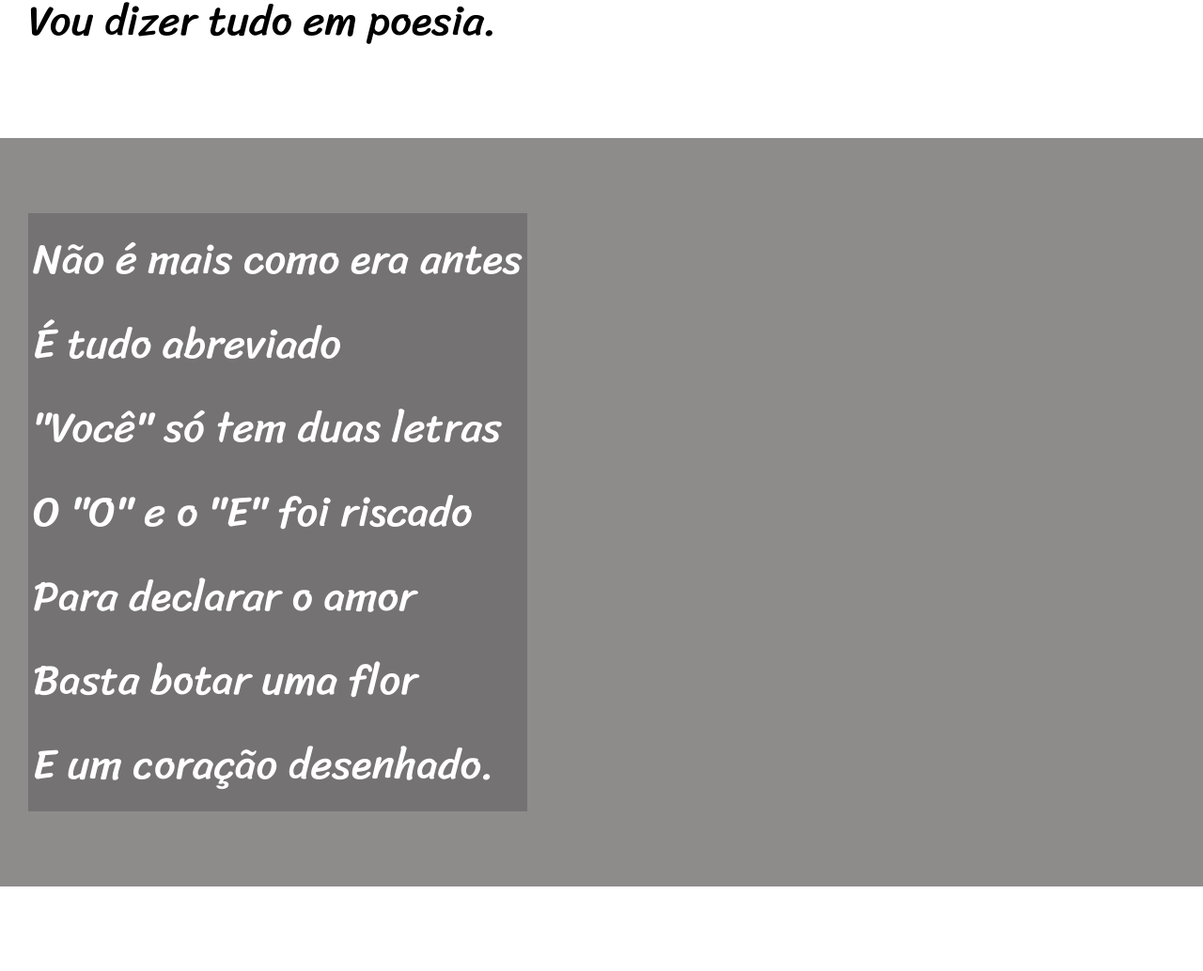
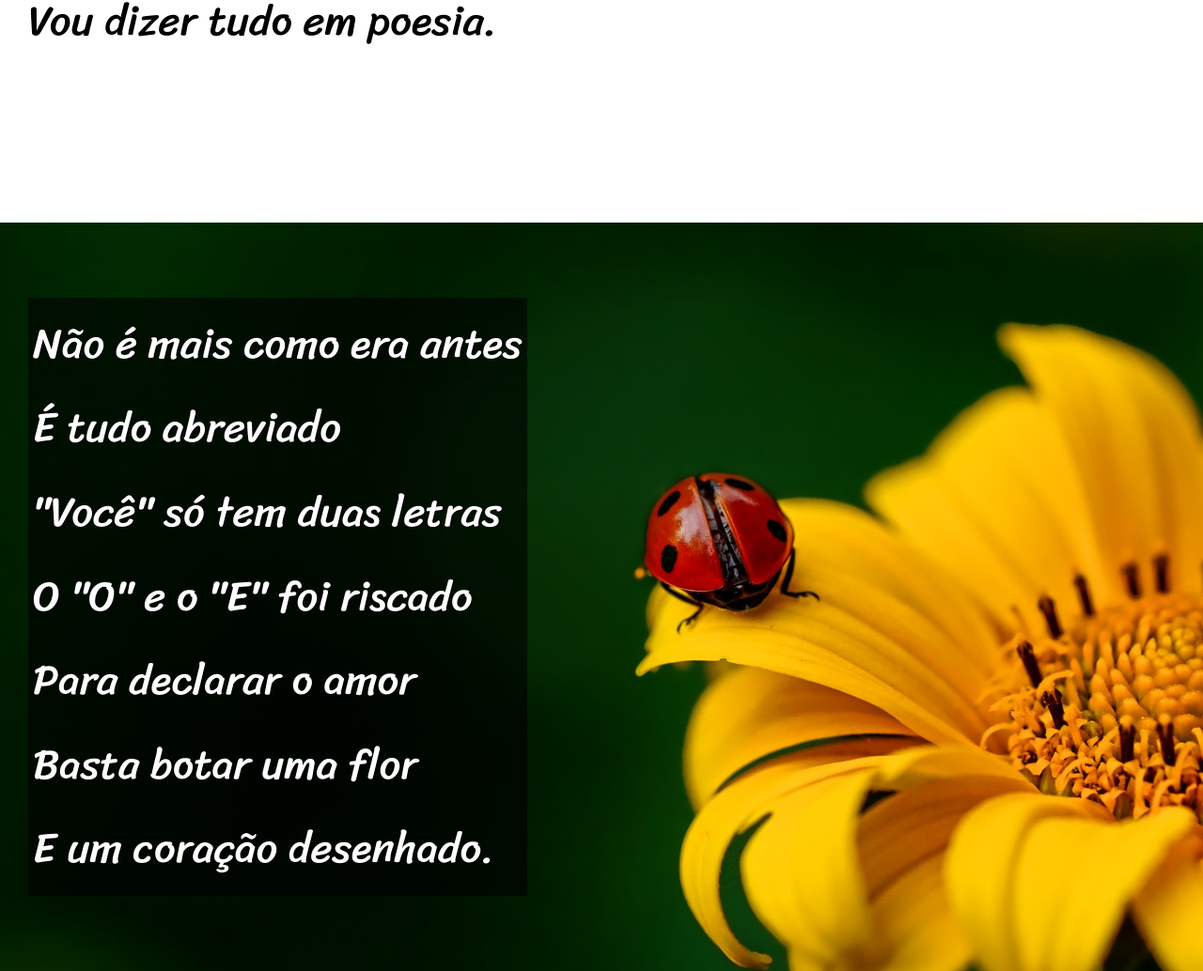
Before and after one commit to JoseFrancisray/html-css, a plain HTML site: page Desafios/d012/index.html in a window 1280 px wide. Shown: the part 900-1934 px from the top of the page at 94% size. Drawn offline with Linux system fonts and the light colour scheme.

Commit message:
Atualização

```diff
--- a/Desafios/d012/estilo/style.css
+++ b/Desafios/d012/estilo/style.css
@@ -58,6 +58,10 @@ section {
     font-size: 3.5vw;
 }
 
+section > p {
+    padding-bottom: 2em;
+}
+
 section.normal {
     background-color: white;
     color: black;
@@ -66,12 +70,27 @@ section.normal {
 section.imagem {
     background-color: rgb(142, 139, 139);
     color: white;
+    box-shadow: inset 6pz 6px 13px 0px rgba(0, 0, 0, 0.493);
+    background-attachment: fixed;
 }
 
 section.imagem > p {
     display: inline-block;
     padding: 5px;
-    background-color: rgba(0, 0, 0, 0.179);
+    background-color: rgba(0, 0, 0, 0.591);
+    text-shadow: 1px 1px 0px black;
+}
+
+section#img01 {
+    background-image: url(../imagens/background001.jpg);
+    background-position: right center;
+    background-size: cover;
+}
+
+section#img02 {
+    background-image: url(../imagens/background002.jpg);
+    background-position: right center;
+    background-size: cover;
 }
 
 footer {
--- a/Desafios/d012/index.html
+++ b/Desafios/d012/index.html
@@ -31,7 +31,7 @@
 
 
 
-    <section class="imagem">
+    <section class="imagem" id="img01">
         <p>
             Não é mais como era antes <br>
             É tudo abreviado <br>
@@ -72,7 +72,7 @@
 
 
 
-    <section class="imagem">
+    <section class="imagem" id="img02">
         <p>
             Tenho saudade das cartas <br>
             Escritas com a própria mão <br>
```
